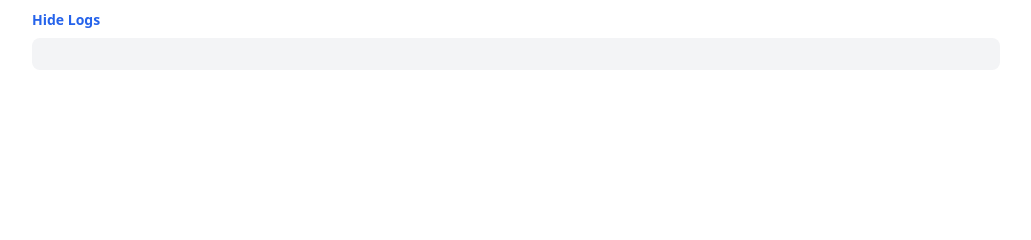
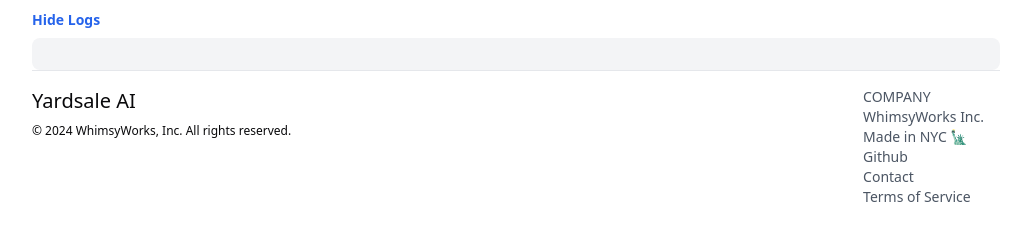
Before and after one commit to abi/yardsale-ai, a React (Vite) app in the folder frontend/: page / in a window 1280 px wide. Shown: the part 446-686 px from the top of the page, without its empty margins (124-1155 px from the left). Built offline with nearby package versions, Linux system fonts and the light colour scheme; no server answers; the HTML template or start-up script is replaced by a standard one.

Commit message:
add a basic footer

```diff
--- a/frontend/src/App.tsx
+++ b/frontend/src/App.tsx
@@ -7,6 +7,7 @@
 import { Camera } from "./components/media/Camera";
 import { useToast } from "./components/ui/use-toast";
 import { useState } from "react";
+import Footer from "./components/LandingPage";
 
 function App() {
   const [logs, setLogs] = useState<string>("");
@@ -144,6 +145,8 @@
         )}
 
         {listing && <ExportAsCsv />}
+
+        <Footer />
       </div>
     </>
   );
--- /dev/null
+++ b/frontend/src/components/LandingPage.tsx
@@ -0,0 +1,27 @@
+const Footer = () => {
+  return (
+    <footer className="flex justify-between border-t border-gray-200 pt-4 mb-6 px-4 sm:px-0">
+      <div className="flex flex-col">
+        <span className="text-xl mb-2">Yardsale AI</span>
+        <span className="text-xs">
+          © {new Date().getFullYear()} WhimsyWorks, Inc. All rights reserved.
+        </span>
+      </div>
+      <div className="flex flex-col text-sm text-gray-600 mr-4">
+        <span className="uppercase">Company</span>
+        <div>WhimsyWorks Inc.</div>
+        <div>Made in NYC 🗽</div>
+        <a href="https://github.com/abi/yardsale-ai" target="_blank">
+          Github
+        </a>
+        <a href="mailto:support@picoapps.xyz" target="_blank">
+          Contact
+        </a>
+        <a href="https://a.picoapps.xyz/camera-write" target="_blank">
+          Terms of Service
+        </a>
+      </div>
+    </footer>
+  );
+};
+export default Footer;
```
